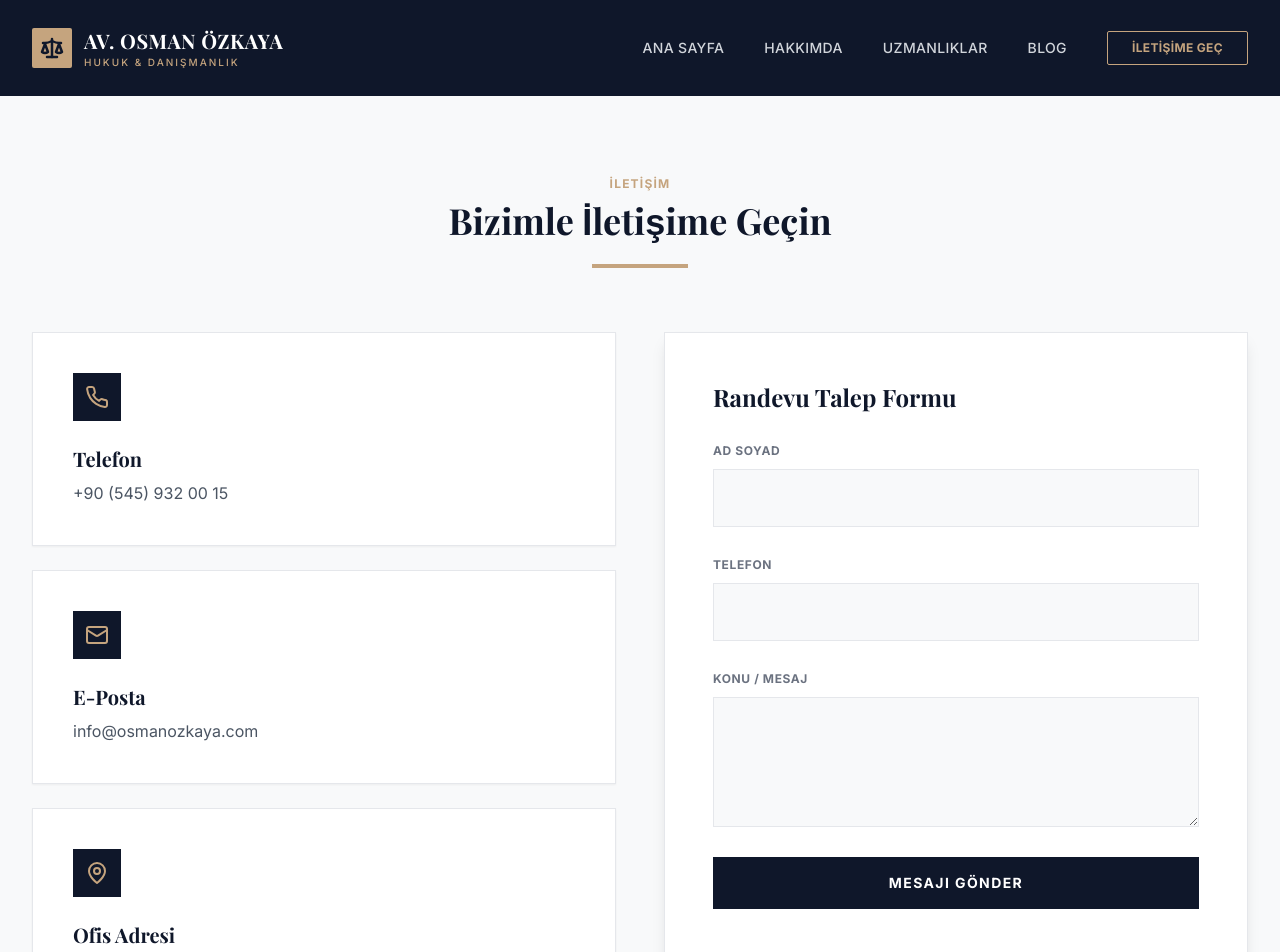
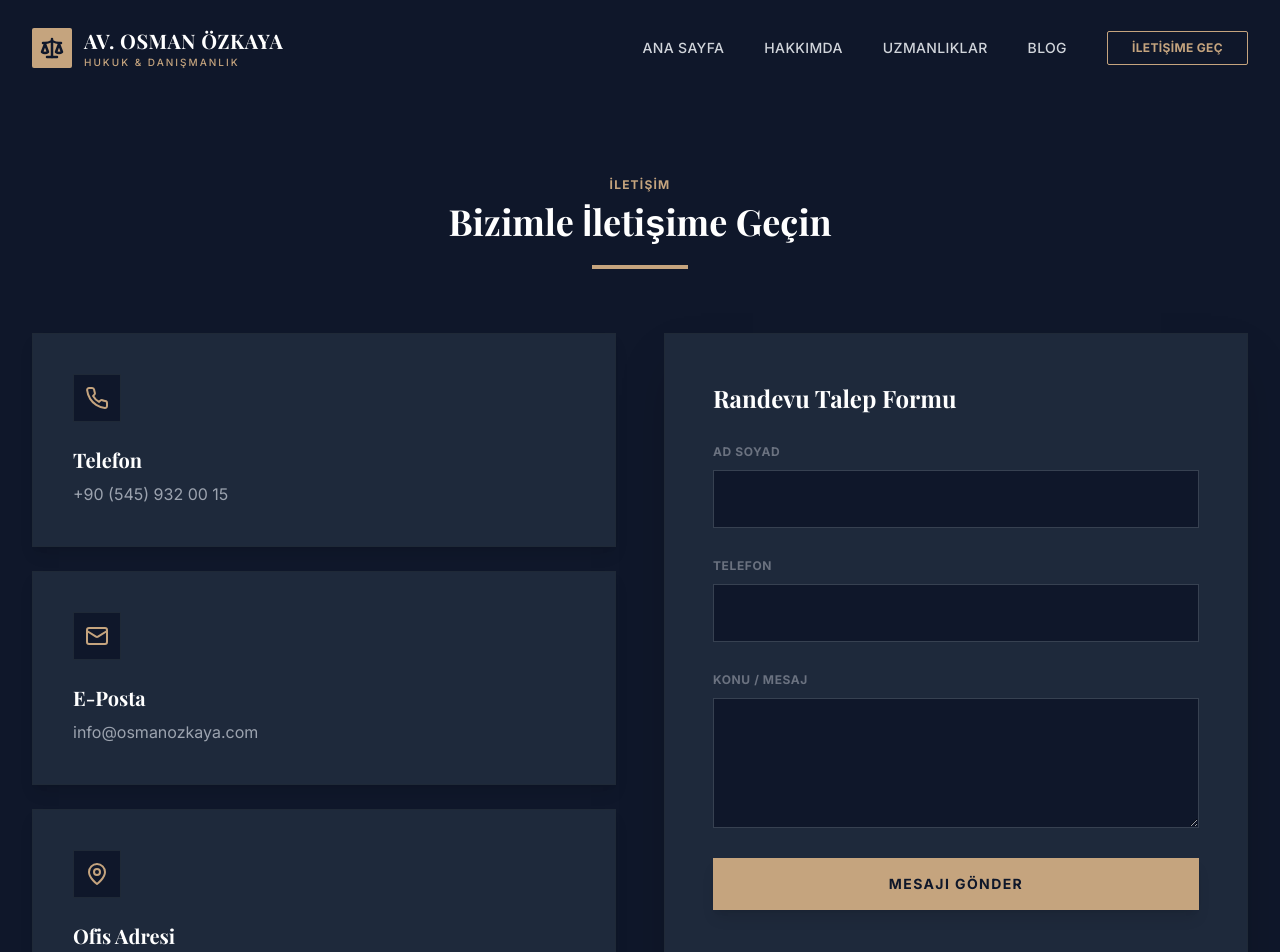
Before and after one commit to OCS00/avukat-proje2, a Next.js app: page /iletisim in a window 1280 px wide. Shown: the top 952 px of the page. Built offline with nearby package versions, Linux system fonts and the light colour scheme; a web font is replaced by a local one.

Commit message:
new color

```diff
--- a/src/components/Contact.jsx
+++ b/src/components/Contact.jsx
@@ -27,12 +27,13 @@ export default function Contact() {
   }
 
   return (
-    <section className="py-24 bg-[#f8f9fa]" id="iletisim">
+    // Arka plan yine Koyu Lacivert
+    <section className="py-24 bg-[#0f172a] border-t border-gray-900" id="iletisim">
       <div className="max-w-7xl mx-auto px-4 sm:px-6 lg:px-8">
 
         <div className="text-center mb-16">
           <span className="text-[#c5a47e] font-bold tracking-widest uppercase text-xs mb-2 block">İletişim</span>
-          <h2 className="text-3xl md:text-4xl font-playfair font-bold text-[#0f172a] mb-6">
+          <h2 className="text-3xl md:text-4xl font-playfair font-bold text-white mb-6">
             Bizimle İletişime Geçin
           </h2>
           <div className="w-24 h-1 bg-[#c5a47e] mx-auto"></div>
@@ -40,65 +41,66 @@ export default function Contact() {
 
         <div className="grid grid-cols-1 lg:grid-cols-2 gap-12">
 
-          {/* SOL TARAF - BİLGİ KUTULARI */}
+          {/* BİLGİ KUTULARI (Dark) */}
           <div className="space-y-6">
-            <div className="bg-white p-10 border border-gray-200 shadow-sm hover:border-[#c5a47e] transition-colors group">
-              <div className="w-12 h-12 bg-[#0f172a] text-[#c5a47e] flex items-center justify-center mb-6 group-hover:bg-[#c5a47e] group-hover:text-[#0f172a] transition-colors">
+            <div className="bg-[#1e293b] p-10 border border-gray-800 shadow-lg hover:border-[#c5a47e] transition-colors group">
+              <div className="w-12 h-12 bg-[#0f172a] text-[#c5a47e] flex items-center justify-center mb-6 border border-gray-800 group-hover:bg-[#c5a47e] group-hover:text-[#0f172a] transition-colors">
                 <Phone size={24} />
               </div>
-              <h3 className="text-xl font-playfair font-bold text-[#0f172a] mb-2">Telefon</h3>
-              <p className="text-gray-600">{siteConfig.phone}</p>
+              <h3 className="text-xl font-playfair font-bold text-white mb-2">Telefon</h3>
+              <p className="text-gray-400">{siteConfig.phone}</p>
             </div>
 
-            <div className="bg-white p-10 border border-gray-200 shadow-sm hover:border-[#c5a47e] transition-colors group">
-              <div className="w-12 h-12 bg-[#0f172a] text-[#c5a47e] flex items-center justify-center mb-6 group-hover:bg-[#c5a47e] group-hover:text-[#0f172a] transition-colors">
+            <div className="bg-[#1e293b] p-10 border border-gray-800 shadow-lg hover:border-[#c5a47e] transition-colors group">
+              <div className="w-12 h-12 bg-[#0f172a] text-[#c5a47e] flex items-center justify-center mb-6 border border-gray-800 group-hover:bg-[#c5a47e] group-hover:text-[#0f172a] transition-colors">
                 <Mail size={24} />
               </div>
-              <h3 className="text-xl font-playfair font-bold text-[#0f172a] mb-2">E-Posta</h3>
-              <p className="text-gray-600">{siteConfig.email}</p>
+              <h3 className="text-xl font-playfair font-bold text-white mb-2">E-Posta</h3>
+              <p className="text-gray-400">{siteConfig.email}</p>
             </div>
 
-            <div className="bg-white p-10 border border-gray-200 shadow-sm hover:border-[#c5a47e] transition-colors group">
-              <div className="w-12 h-12 bg-[#0f172a] text-[#c5a47e] flex items-center justify-center mb-6 group-hover:bg-[#c5a47e] group-hover:text-[#0f172a] transition-colors">
+            <div className="bg-[#1e293b] p-10 border border-gray-800 shadow-lg hover:border-[#c5a47e] transition-colors group">
+              <div className="w-12 h-12 bg-[#0f172a] text-[#c5a47e] flex items-center justify-center mb-6 border border-gray-800 group-hover:bg-[#c5a47e] group-hover:text-[#0f172a] transition-colors">
                 <MapPin size={24} />
               </div>
-              <h3 className="text-xl font-playfair font-bold text-[#0f172a] mb-2">Ofis Adresi</h3>
-              <p className="text-gray-600">{siteConfig.address}</p>
+              <h3 className="text-xl font-playfair font-bold text-white mb-2">Ofis Adresi</h3>
+              <p className="text-gray-400">{siteConfig.address}</p>
             </div>
           </div>
 
-          {/* SAĞ TARAF - FORM */}
-          <div className="bg-white p-10 lg:p-12 border border-gray-200 shadow-lg relative">
+          {/* FORM (Dark) */}
+          <div className="bg-[#1e293b] p-10 lg:p-12 border border-gray-800 shadow-2xl relative">
             {result === "Basarili" ? (
-              <div className="absolute inset-0 bg-white flex flex-col items-center justify-center text-center p-8">
-                <CheckCircle size={64} className="text-green-600 mb-4" />
-                <h3 className="text-2xl font-playfair font-bold text-[#0f172a]">Mesajınız İletildi</h3>
-                <p className="text-gray-600 mt-2">En kısa sürede size dönüş yapacağız.</p>
+              <div className="absolute inset-0 bg-[#1e293b] flex flex-col items-center justify-center text-center p-8">
+                <CheckCircle size={64} className="text-green-500 mb-4" />
+                <h3 className="text-2xl font-playfair font-bold text-white">Mesajınız İletildi</h3>
+                <p className="text-gray-400 mt-2">En kısa sürede size dönüş yapacağız.</p>
                 <button onClick={() => setResult("")} className="mt-6 text-[#c5a47e] font-bold uppercase text-sm tracking-widest underline">Yeni Mesaj</button>
               </div>
             ) : (
               <form onSubmit={handleSubmit} className="space-y-6">
-                <h3 className="text-2xl font-playfair font-bold text-[#0f172a] mb-6">Randevu Talep Formu</h3>
+                <h3 className="text-2xl font-playfair font-bold text-white mb-6">Randevu Talep Formu</h3>
 
                 <div className="space-y-2">
                   <label className="text-xs font-bold text-gray-500 uppercase tracking-wider">Ad Soyad</label>
-                  <input type="text" name="name" required className="w-full bg-[#f8f9fa] border border-gray-200 p-4 outline-none focus:border-[#c5a47e] transition-colors" />
+                  {/* Inputlar koyu zeminli oldu */}
+                  <input type="text" name="name" required className="w-full bg-[#0f172a] border border-gray-700 text-white p-4 outline-none focus:border-[#c5a47e] transition-colors placeholder-gray-600" />
                 </div>
 
                 <div className="space-y-2">
                   <label className="text-xs font-bold text-gray-500 uppercase tracking-wider">Telefon</label>
-                  <input type="tel" name="phone" required className="w-full bg-[#f8f9fa] border border-gray-200 p-4 outline-none focus:border-[#c5a47e] transition-colors" />
+                  <input type="tel" name="phone" required className="w-full bg-[#0f172a] border border-gray-700 text-white p-4 outline-none focus:border-[#c5a47e] transition-colors placeholder-gray-600" />
                 </div>
 
                 <div className="space-y-2">
                   <label className="text-xs font-bold text-gray-500 uppercase tracking-wider">Konu / Mesaj</label>
-                  <textarea name="message" rows="4" required className="w-full bg-[#f8f9fa] border border-gray-200 p-4 outline-none focus:border-[#c5a47e] transition-colors"></textarea>
+                  <textarea name="message" rows="4" required className="w-full bg-[#0f172a] border border-gray-700 text-white p-4 outline-none focus:border-[#c5a47e] transition-colors placeholder-gray-600"></textarea>
                 </div>
 
                 <button
                   type="submit"
                   disabled={result === "Gonderiliyor..."}
-                  className="w-full bg-[#0f172a] text-white font-bold py-4 uppercase tracking-widest text-sm hover:bg-[#c5a47e] hover:text-[#0f172a] transition-all disabled:opacity-70"
+                  className="w-full bg-[#c5a47e] text-[#0f172a] font-bold py-4 uppercase tracking-widest text-sm hover:bg-white transition-all disabled:opacity-70 shadow-lg"
                 >
                   {result === "Gonderiliyor..." ? "Gönderiliyor..." : "Mesajı Gönder"}
                 </button>
--- a/src/components/Services.jsx
+++ b/src/components/Services.jsx
@@ -36,14 +36,16 @@ const services = [
 
 export default function Services() {
   return (
-    <section className="py-24 bg-white" id="uzmanliklar">
+    // Arka planı koyu lacivert yaptık (#0f172a)
+    <section className="py-24 bg-[#0f172a]" id="uzmanliklar">
       <div className="max-w-7xl mx-auto px-4 sm:px-6 lg:px-8">
 
         <div className="text-center mb-16">
           <span className="text-[#c5a47e] font-bold tracking-widest uppercase text-xs mb-2 block">
             Çalışma Alanlarımız
           </span>
-          <h2 className="text-3xl md:text-4xl font-playfair font-bold text-[#0f172a] mb-6">
+          {/* Başlık rengini Beyaz yaptık */}
+          <h2 className="text-3xl md:text-4xl font-playfair font-bold text-white mb-6">
             Uzmanlık ve Faaliyet Alanları
           </h2>
           <div className="w-24 h-1 bg-[#c5a47e] mx-auto"></div>
@@ -53,15 +55,16 @@ export default function Services() {
           {services.map((service, index) => (
             <div
               key={index}
-              className="group p-10 bg-[#f8f9fa] border border-gray-200 hover:bg-[#0f172a] hover:border-[#0f172a] transition-all duration-500 rounded-sm"
+              // Kart arka planını biraz daha açık koyu (#1e293b) yaptık
+              className="group p-10 bg-[#1e293b] border border-gray-800 hover:border-[#c5a47e] transition-all duration-500 rounded-sm hover:-translate-y-2"
             >
               <div className="text-[#c5a47e] mb-6 group-hover:scale-110 transition-transform duration-500">
                 {service.icon}
               </div>
-              <h3 className="text-xl font-playfair font-bold text-[#0f172a] group-hover:text-white mb-4 transition-colors">
+              <h3 className="text-xl font-playfair font-bold text-white mb-4 transition-colors">
                 {service.title}
               </h3>
-              <p className="text-gray-600 group-hover:text-gray-400 leading-relaxed text-sm transition-colors">
+              <p className="text-gray-400 leading-relaxed text-sm transition-colors">
                 {service.desc}
               </p>
             </div>
```
Also changed, not shown: src/components/About.jsx (+27 -24 lines).
